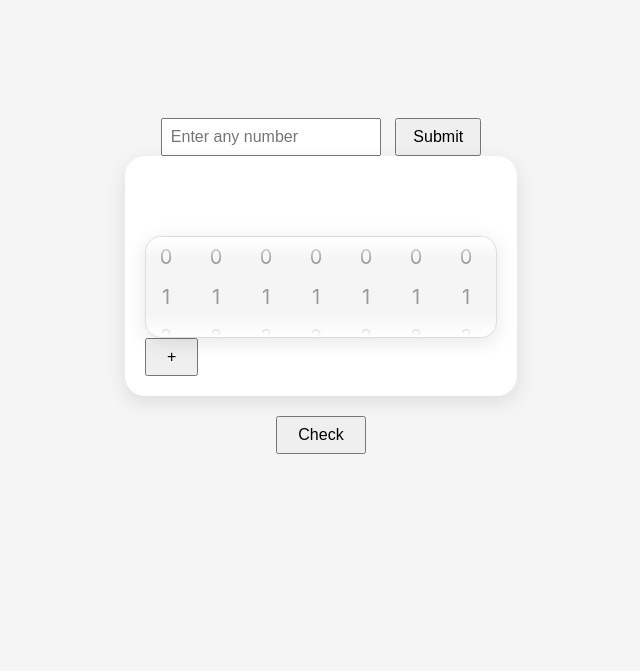
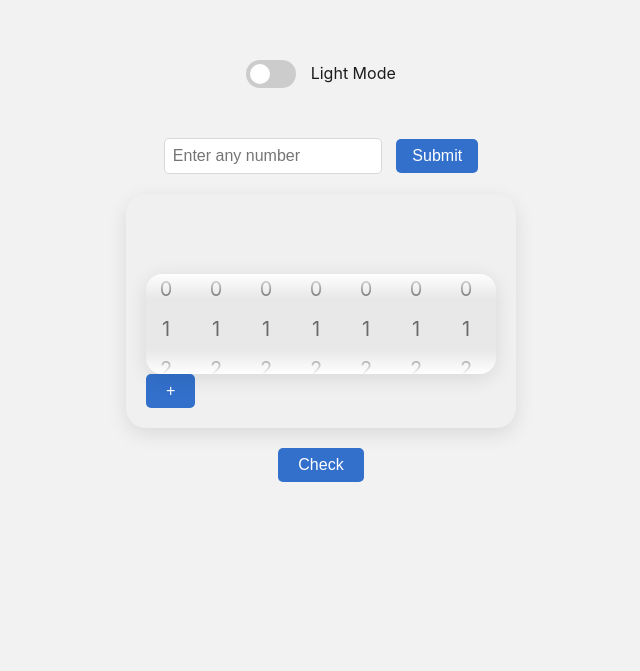
Before and after one commit to vsyst-support/js-projects, a plain HTML site: page javascript-projects/numberpickerwheel/index.html in a window 1280 px wide. Shown: the part 129-800 px from the top of the page, without its empty margins (319-959 px from the left). Drawn offline with Linux system fonts and the light colour scheme.

Commit message:
correction in number picker wheel

```diff
--- a/javascript-projects/numberpickerwheel/index.html
+++ b/javascript-projects/numberpickerwheel/index.html
@@ -7,13 +7,14 @@
     <style>
       body {
         font-family: -apple-system, BlinkMacSystemFont, "Roboto", sans-serif;
-        background: #f5f5f5;
         display: flex;
         flex-direction: column;
         align-items: center;
         height: 100vh;
         margin: 0;
         justify-content: center;
+        background: var(--bg-color);
+        color: var(--text-color);
       }
 
       h2 {
@@ -23,10 +24,11 @@
       }
 
       .picker-group {
-        background: #fff;
         padding: 20px;
         border-radius: 20px;
         box-shadow: 0 6px 20px rgba(0, 0, 0, 0.1);
+        background: var(--picker-bg);
+        box-shadow: 0 6px 20px var(--shadow-color);
       }
 
       .picker-wrapper {
@@ -35,9 +37,8 @@
         gap: 10px;
         /* overflow: hidden; */
         border-radius: 16px;
-        background: #f5f5f5;
+        background: var(--border-light-color);
         box-shadow: 0 4px 20px rgba(0, 0, 0, 0.1);
-        border: 1px solid #ddd;
         flex-wrap: nowrap;
         overflow-x: auto;
       }
@@ -54,6 +55,8 @@
       .picker-highlight {
         top: 30px; /* highlight line position */
         height: 30px;
+        border-top: 2px solid var(--highlight-color);
+        border-bottom: 2px solid var(--highlight-color);
       }
 
       .digit-column::-webkit-scrollbar {
@@ -62,11 +65,11 @@
 
       .digit-column div {
         height: 40px;
-        line-height: 40px;
+        line-height: 30px;
         font-size: 20px;
         text-align: center;
         scroll-snap-align: center;
-        color: #999;
+        color: var(--digit-color);
         transition: color 0.2s;
         font-family: -apple-system, BlinkMacSystemFont, "Roboto", sans-serif;
       }
@@ -85,10 +88,10 @@
         pointer-events: none;
         background: linear-gradient(
           to bottom,
-          #fff,
+          var(--mask-bg-color) 0%,
           transparent 25%,
           transparent 75%,
-          #fff
+          var(--mask-bg-color) 100%
         );
       }
 
@@ -107,17 +110,123 @@
         pointer-events: none;
         color: #000;
       }
+
+      :root {
+        --bg-color: #f2f2f2;
+        --text-color: #1c1c1e;
+        --picker-bg: #f0f0f0;
+        --digit-color: rgba(0, 0, 0, 0.54);
+        --highlight-color: #000;
+        --shadow-color: rgba(0, 0, 0, 0.1);
+        --picker-wrapper-color: #ffffff;
+        --border-color: #d8d8d8;
+        --error-color: #e53935;
+        --primary-color: #3370cb;
+        --border-light-color: #e8e8e8;
+        --mask-bg-color: rgba(255, 255, 255, 0.95);
+      }
+
+      body.dark {
+        --bg-color: #121212;
+        --text-color: #e5e5e7;
+        --picker-bg: #1b1b1b;
+        --digit-color: rgba(255, 255, 255, 0.54);
+        --highlight-color: #fff;
+        --shadow-color: rgba(255, 255, 255, 0.1);
+        --picker-wrapper-color: #232323;
+        --border-color: #525254;
+        --error-color: #e53935;
+        --primary-color: #5c8dd5;
+        --border-light-color: #232325;
+        --mask-bg-color: rgba(18, 18, 18, 0.95);
+      }
+
+      .switch {
+        position: relative;
+        display: inline-block;
+        width: 50px;
+        height: 28px;
+        vertical-align: middle;
+      }
+
+      .switch input {
+        opacity: 0;
+        width: 0;
+        height: 0;
+      }
+
+      .slider {
+        position: absolute;
+        cursor: pointer;
+        top: 0;
+        left: 0;
+        right: 0;
+        bottom: 0;
+        background-color: #ccc;
+        transition: 0.4s;
+        border-radius: 28px;
+      }
+
+      .slider:before {
+        position: absolute;
+        content: "";
+        height: 20px;
+        width: 20px;
+        left: 4px;
+        bottom: 4px;
+        background-color: white;
+        transition: 0.4s;
+        border-radius: 50%;
+      }
+
+      input:checked + .slider {
+        background-color: #4caf50;
+      }
+
+      input:checked + .slider:before {
+        transform: translateX(22px);
+      }
+
+      .input_style {
+        background-color: var(--picker-wrapper-color);
+        border: none;
+        margin-bottom: 20px;
+        border-radius: 5px;
+        border: 1px solid var(--border-color);
+        color: var(--text-color);
+        padding: 8px;
+        font-size: 16px;
+        width: 200px;
+      }
+
+      .btn_style {
+        background-color: var(--primary-color);
+        border: none;
+        color: var(--picker-wrapper-color);
+        border-radius: 5px;
+      }
     </style>
   </head>
   <body>
+    <div style="margin-bottom: 20px">
+      <label class="switch">
+        <input type="checkbox" id="themeToggle" onchange="toggleTheme()" />
+        <span class="slider round"></span>
+      </label>
+      <span id="themeLabel" style="margin-left: 10px; font-size: 16px"
+        >Light Mode</span
+      >
+    </div>
+
     <div style="margin-top: 30px; text-align: center">
       <input
+        class="input_style"
         type="text"
         id="manualInput"
         placeholder="Enter any number"
-        style="padding: 8px; font-size: 16px; width: 200px"
       />
       <button
+        class="btn_style"
         onclick="handleManualSubmit()"
         style="padding: 8px 16px; font-size: 16px; margin-left: 10px"
       >
@@ -141,6 +250,7 @@
         <div class="picker-highlight"></div>
       </div>
       <button
+        class="btn_style"
         onclick="addDigitColumn()"
         style="padding: 8px 20px; font-size: 16px"
       >
@@ -150,12 +260,14 @@
 
     <div style="margin-top: 20px">
       <button
+        class="btn_style"
         onclick="checkNumber()"
         style="padding: 8px 20px; font-size: 16px"
       >
         Check
       </button>
     </div>
+
     <script>
       let originalInput = ""; // stores the input number
       let pickerCount = 7; // starting with 7 as per initial setup
@@ -240,14 +352,35 @@
           updateOutput();
         }, 0);
 
-        function highlight() {
-          const items = Array.from(picker.children);
-          const mid = picker.scrollTop + picker.offsetHeight / 2;
-          items.forEach((item) => {
-            const itemMid = item.offsetTop + item.offsetHeight / 2;
-            item.style.color = Math.abs(itemMid - mid) < 30 ? "#000" : "#888";
+        function highlightAll() {
+          const styles = getComputedStyle(document.documentElement);
+          const highlightColor = styles
+            .getPropertyValue("--highlight-color")
+            .trim();
+          const digitColor = styles.getPropertyValue("--digit-color").trim();
+
+          document.querySelectorAll(".digit-column").forEach((picker) => {
+            const items = Array.from(picker.children);
+            const mid = picker.scrollTop + picker.offsetHeight / 2;
+
+            items.forEach((item) => {
+              const itemMid = item.offsetTop + item.offsetHeight / 2;
+              item.style.color =
+                Math.abs(itemMid - mid) < 30 ? highlightColor : digitColor;
+            });
           });
         }
+
+        // items.forEach((item) => {
+        //   const isActive = Math.abs(itemMid - mid) < 30;
+        //   item.style.color = isActive
+        //     ? getComputedStyle(document.body)
+        //         .getPropertyValue("--highlight-color")
+        //         .trim()
+        //     : getComputedStyle(document.body)
+        //         .getPropertyValue("--digit-color")
+        //         .trim();
+        // });
 
         let scrollTimeout;
         picker.addEventListener("scroll", () => {
@@ -348,6 +481,7 @@
         }
 
         output.textContent = inputVal;
+        setTimeout(highlightAll, 100);
       }
 
       function checkNumber() {
@@ -386,6 +520,25 @@
         // Update output
         updateOutput();
       }
+
+      function toggleTheme() {
+        const body = document.body;
+        const toggle = document.getElementById("themeToggle");
+        const label = document.getElementById("themeLabel");
+
+        body.classList.toggle("dark");
+
+        if (body.classList.contains("dark")) {
+          label.textContent = "Dark Mode";
+          toggle.checked = true;
+        } else {
+          label.textContent = "Light Mode";
+          toggle.checked = false;
+        }
+
+        // ✅ Apply color update to all pickers
+        highlightAll();
+      }
     </script>
   </body>
 </html>
```
